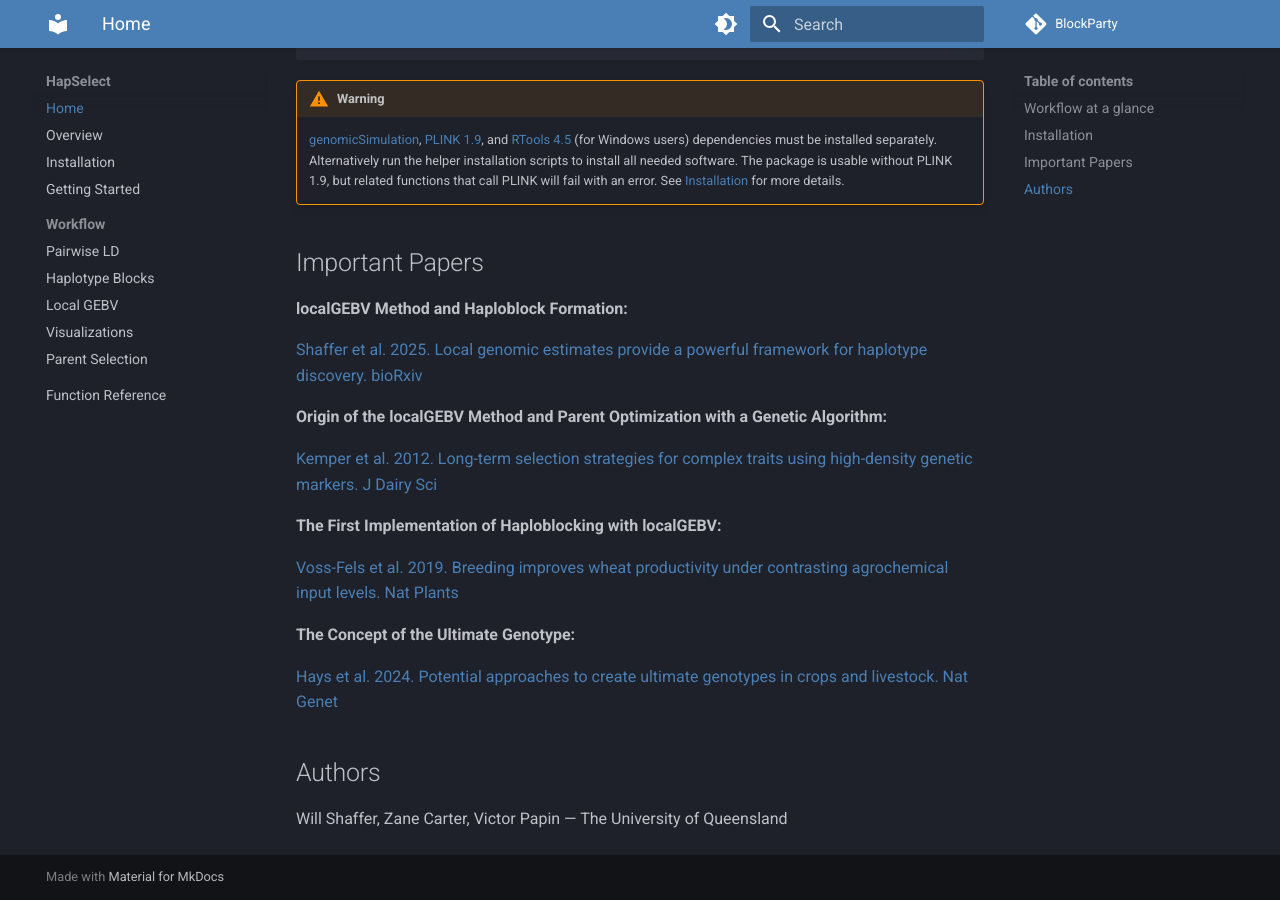
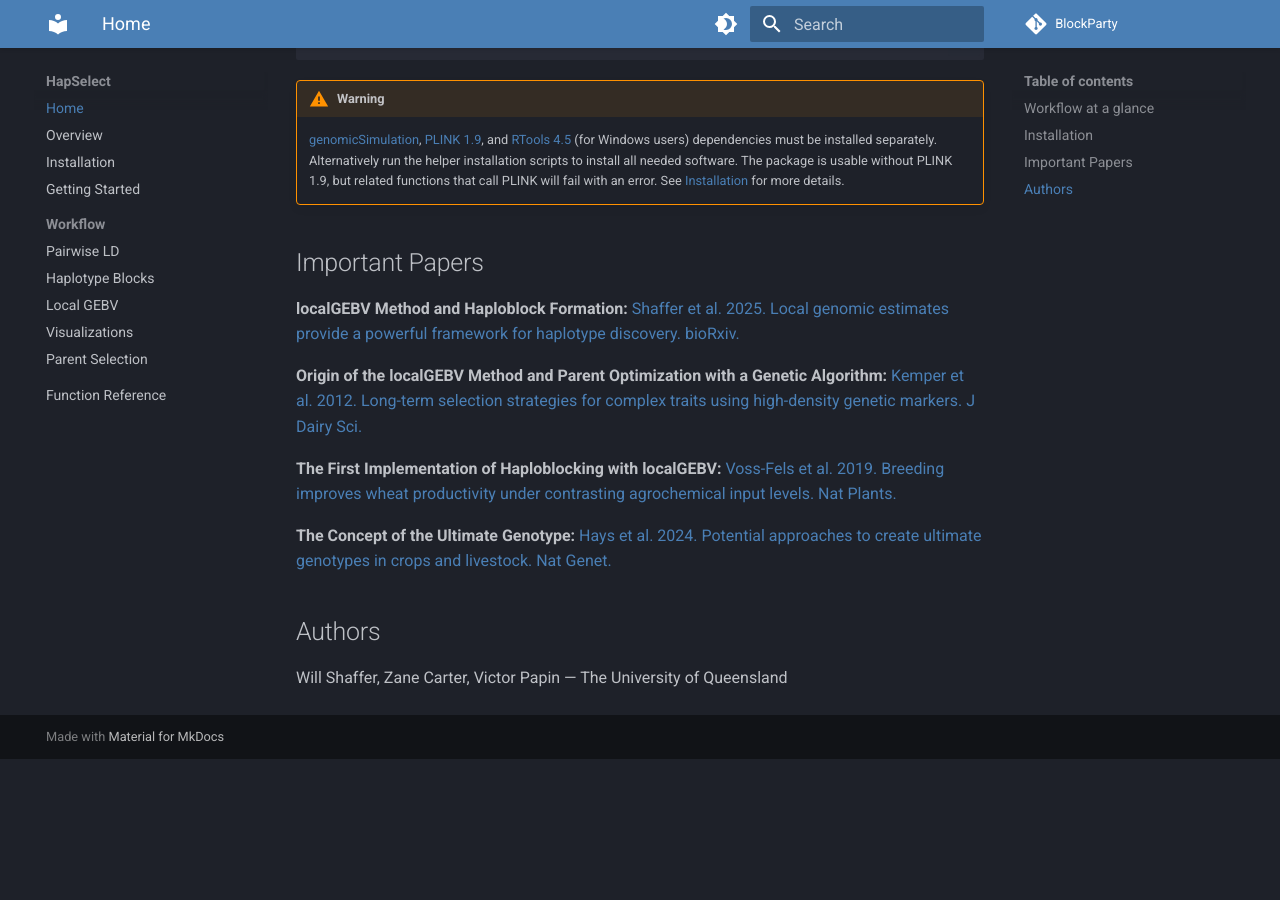
Before and after one commit to wrshf7/HapSelect-Docs, an MkDocs documentation site: the page built from docs/index.md, in a window 1280 px wide and 900 px high, scrolled down 1332 px. Built offline with MkDocs 1.6.1 and Material for MkDocs 9.7.7, drawn with Linux system fonts in a browser that asks for light colours; comment, search, counter and statistics services are not loaded; after the commit the page ends 2091 px from its top, so only the background shows below that.

```diff
--- a/docs/index.md
+++ b/docs/index.md
@@ -38,20 +38,16 @@ install.packages("path/to/HapSelect", type = "source", repos = NULL)
 
 ## Important Papers
 **localGEBV Method and Haploblock Formation:**
-
-[Shaffer et al. 2025. Local genomic estimates provide a powerful framework for haplotype discovery. bioRxiv](https://doi.org/10.1101/2025.08.28.672830)
+[Shaffer et al. 2025. Local genomic estimates provide a powerful framework for haplotype discovery. bioRxiv.](https://doi.org/10.1101/2025.08.28.672830)
 
 **Origin of the localGEBV Method and Parent Optimization with a Genetic Algorithm:**
-
-[Kemper et al. 2012. Long-term selection strategies for complex traits using high-density genetic markers. J Dairy Sci](https://doi.org/10.3168/jds.2011-5289)
+[Kemper et al. 2012. Long-term selection strategies for complex traits using high-density genetic markers. J Dairy Sci.](https://doi.org/10.3168/jds.2011-5289)
 
 **The First Implementation of Haploblocking with localGEBV:**
-
-[Voss-Fels et al. 2019. Breeding improves wheat productivity under contrasting agrochemical input levels. Nat Plants](https://doi.org/10.1038/s41477-019-0445-5)
+[Voss-Fels et al. 2019. Breeding improves wheat productivity under contrasting agrochemical input levels. Nat Plants.](https://doi.org/10.1038/s41477-019-0445-5)
 
 **The Concept of the Ultimate Genotype:**
-
-[Hays et al. 2024. Potential approaches to create ultimate genotypes in crops and livestock. Nat Genet](https://doi.org/10.1038/s41588-024-01942-0)
+[Hays et al. 2024. Potential approaches to create ultimate genotypes in crops and livestock. Nat Genet.](https://doi.org/10.1038/s41588-024-01942-0)
 
 ## Authors
 
```
